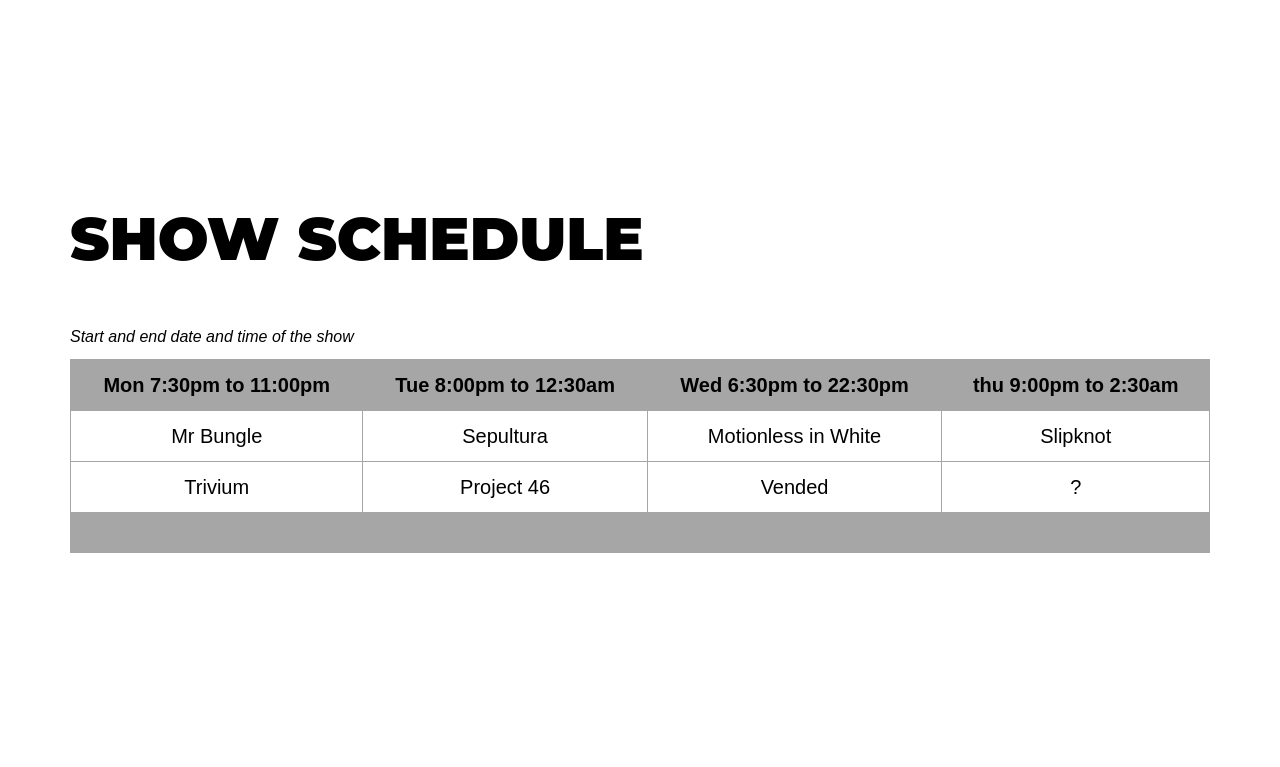
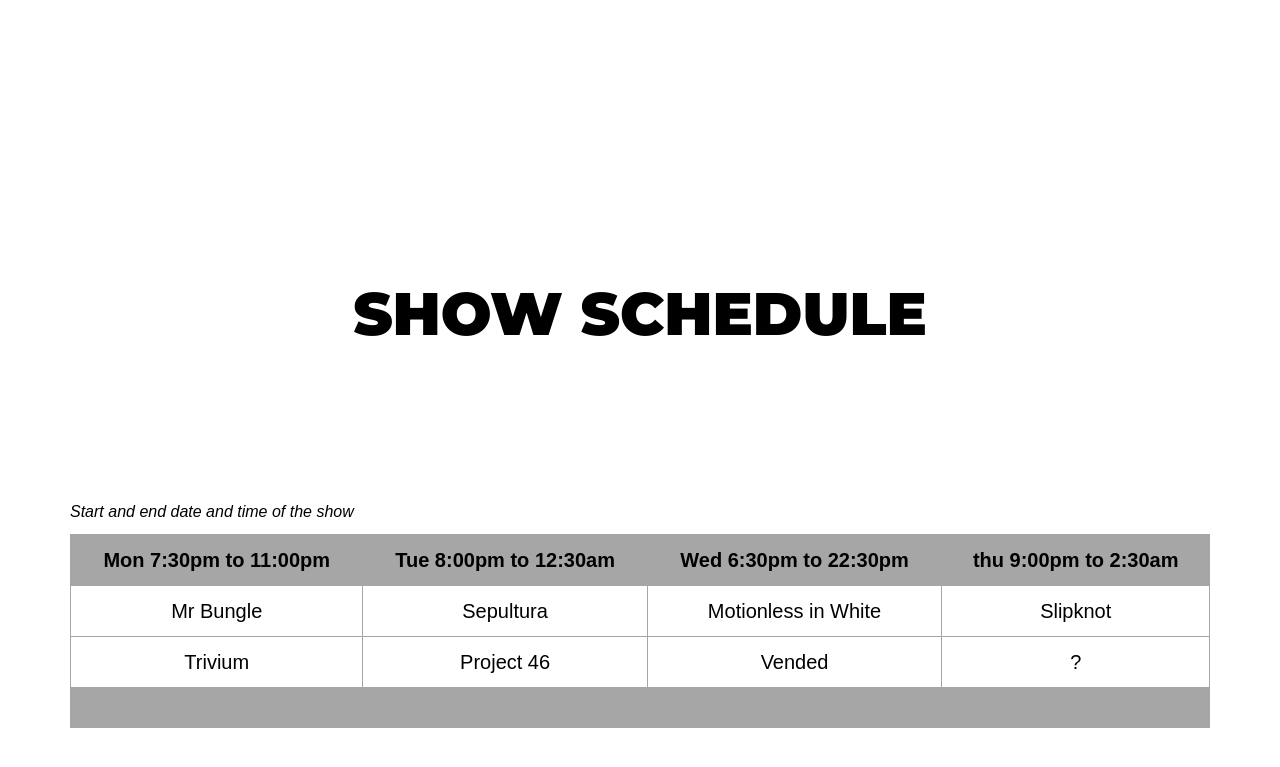
Before and after one commit to Mathh19/LandingPage, a plain HTML site: page index.html in a window 1280 px wide. Shown: the part 1497-2264 px from the top of the page. Drawn offline with Linux system fonts and the light colour scheme.

Commit message:
Ajustando terceira section

```diff
--- a/assets/css/Styles.css
+++ b/assets/css/Styles.css
@@ -157,6 +157,21 @@
     justify-content: center;
 }
 
+.shows-content{
+    max-width: 64rem;
+    display: flex;
+    flex-direction: column;
+    flex-wrap: nowrap;
+    justify-content: center;
+    min-height: 100vh;
+    text-align: center;
+}
+
+.shows-content h2{
+    font-size: 5;
+    padding-bottom: 10rem;
+}
+
 .main-content{
     max-width: 120rem;
     margin: 0 auto;
--- a/index.html
+++ b/index.html
@@ -72,7 +72,7 @@
     </section>
 
     <section id="shows" class="white-bg section">
-        <div class="main-content">
+        <div class="main-content shows-content">
             <h2>Show schedule</h2>
 
             <div class="responsive-table">
```
